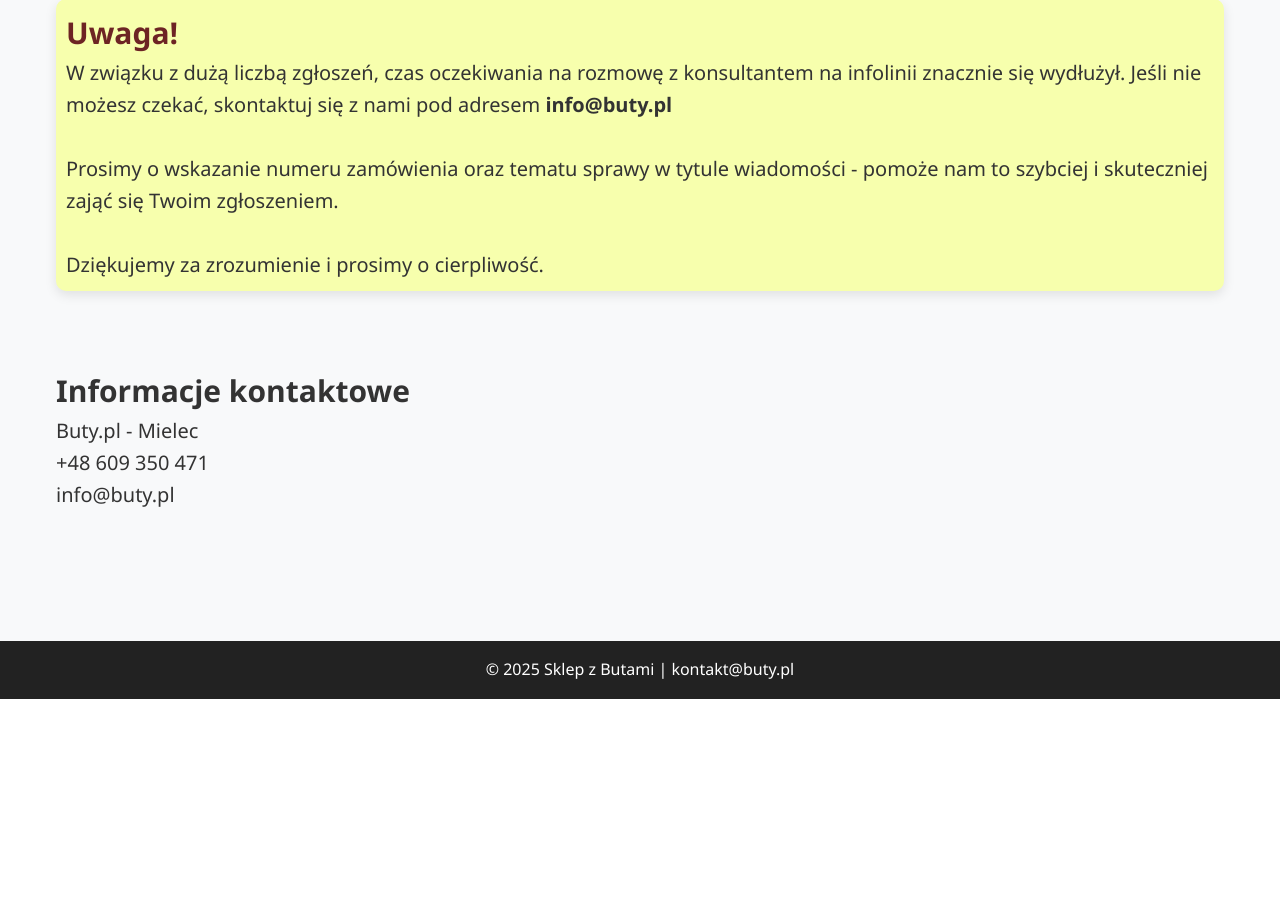
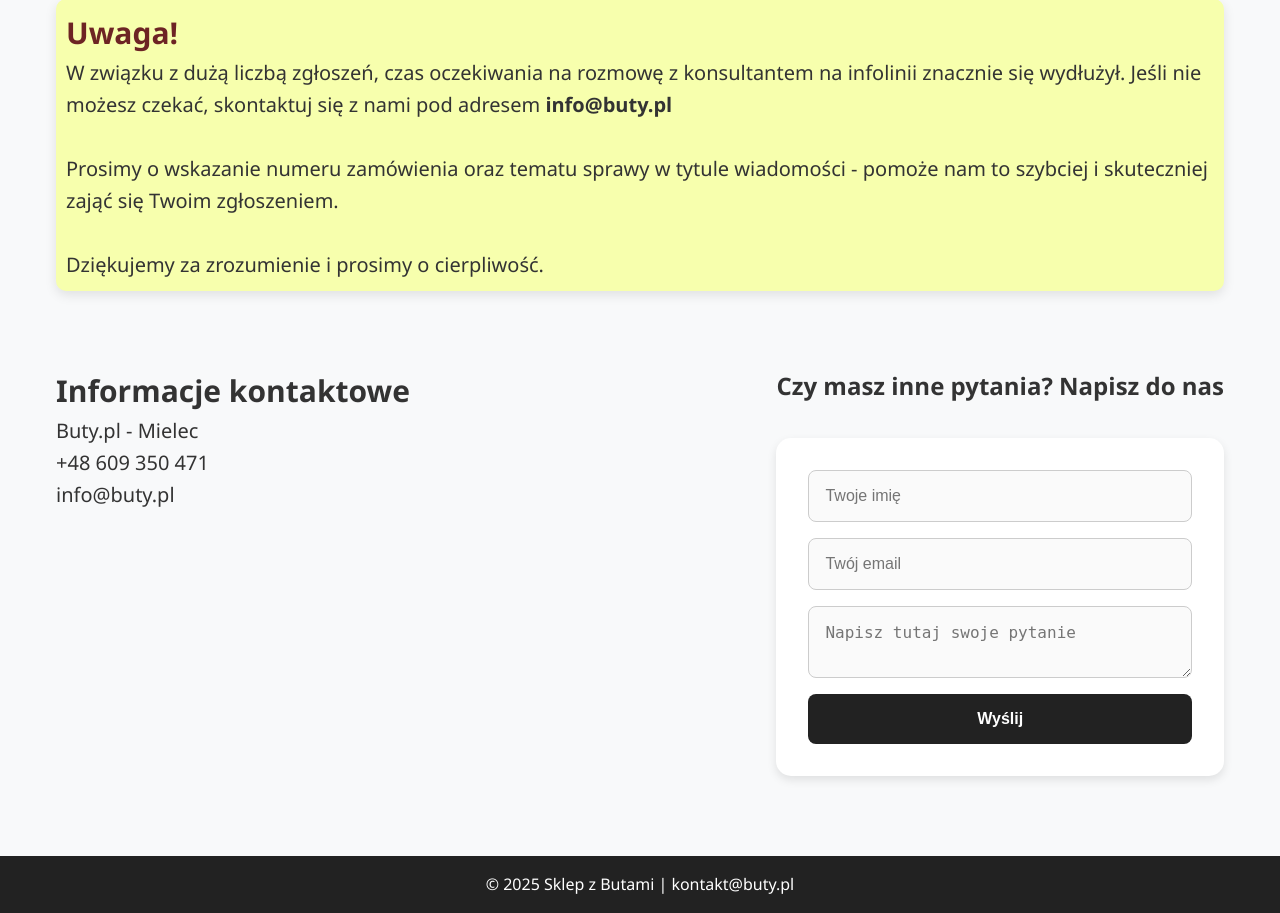
Before and after one commit to GGTeacherOP/Buty_Opalacz_Dziewit, a PHP site: page /kontakt.php in a window 1280 px wide. Shown: the part 207-1120 px from the top of the page. Before the commit the page ends 906 px from the top, so only its background shows below. Run offline with PHP 8.4, Linux system fonts and the light colour scheme.

Commit message:
dodanie formularza kontaktowego

```diff
--- a/kontakt.php
+++ b/kontakt.php
@@ -45,7 +45,49 @@ $zalogowany = isset($_SESSION['username']); // Sprawdzenie, czy użytkownik jest
         }
         .info{
             font-size: 20px;
+            width:50%;
+            float: left;
+
         }
+        .kontakt{
+            float: right;
+        }
+        form {
+  max-width: 600px;
+  margin: 2rem auto;
+  display: flex;
+  flex-direction: column;
+  gap: 1rem;
+  background-color: #fff;
+  padding: 2rem;
+  border-radius: 15px;
+  box-shadow: 0 4px 10px rgba(0, 0, 0, 0.1);
+}
+
+form input,
+form textarea {
+  padding: 1rem;
+  border: 1px solid #ccc;
+  border-radius: 8px;
+  font-size: 1rem;
+  background-color: #fafafa;
+}
+form button {
+  padding: 1rem;
+  border: none;
+  background-color: #222;
+  color: white;
+  font-size: 1rem;
+  font-weight: bold;
+  cursor: pointer;
+  border-radius: 8px;
+}
+
+form button:hover {
+  background-color: #000;
+  font-size:1.3rem;
+  padding:0.83rem;
+}
     </style>
 </head>
 <body>
@@ -82,6 +124,15 @@ $zalogowany = isset($_SESSION['username']); // Sprawdzenie, czy użytkownik jest
                 Prosimy o wskazanie numeru zamówienia oraz tematu sprawy w tytule wiadomości - pomoże nam to szybciej i skuteczniej zająć się Twoim zgłoszeniem.<br><br>
                 Dziękujemy za zrozumienie i prosimy o cierpliwość.</p>
             </div><br><br><br>
+            <section class="kontakt">
+            <h1>Czy masz inne pytania? Napisz do nas</h1>
+            <form action="" method="post">
+            <input type="text" name="name" placeholder="Twoje imię" required>
+            <input type="email" name="email" placeholder="Twój email" required>
+            <textarea name="message" placeholder="Napisz tutaj swoje pytanie" required></textarea>
+            <button type="submit" class="submit">Wyślij</button>
+            </form>
+            </section>
             <div class="info">
                 <h2>Informacje kontaktowe</h2>
                 <p>Buty.pl - Mielec<br>
```
